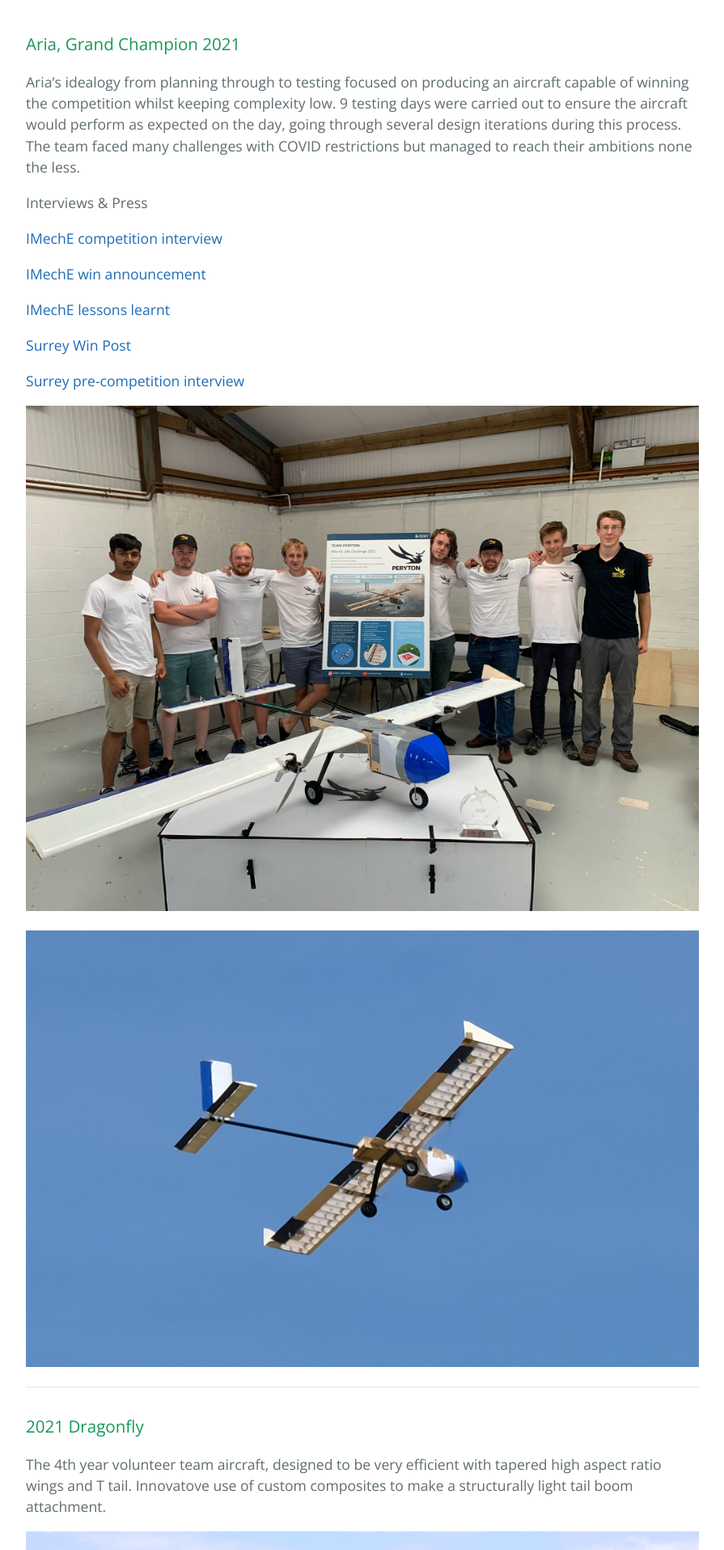
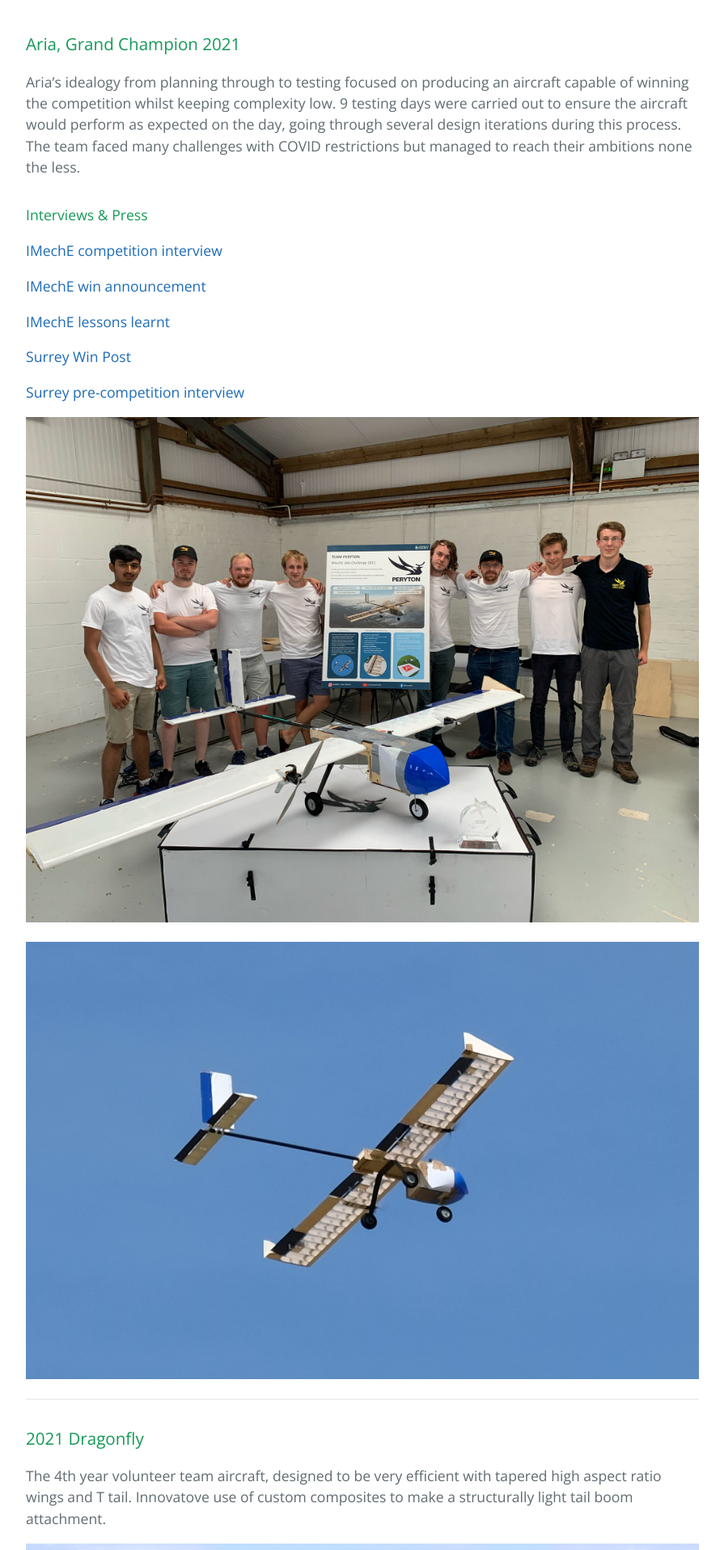
Before and after one commit to Team-Peryton/team-peryton.github.io, a Jekyll site: the page built from index.md, in a window 1280 px wide. Shown: the part 1038-2952 px from the top of the page at 81% size, without its empty margins (192-1087 px from the left). Built offline with Jekyll 4.4.1, drawn with Linux system fonts in a browser that asks for light colours.

```diff
--- a/index.md
+++ b/index.md
@@ -30,7 +30,7 @@ We've started contacting suppliers! if you're interested in what we do and want
 
 Aria's idealogy from planning through to testing focused on producing an aircraft capable of winning the competition whilst keeping complexity low. 9 testing days were carried out to ensure the aircraft would perform as expected on the day, going through several design iterations during this process. The team faced many challenges with COVID restrictions but managed to reach their ambitions none the less.
 
-Interviews & Press
+#### Interviews & Press
 
 [IMechE competition interview](https://www.imeche.org/news/news-article/surrey-overcome-dramatic-final-day-crash-to-clinch-top-prize-at-uas-challenge)
 
```
